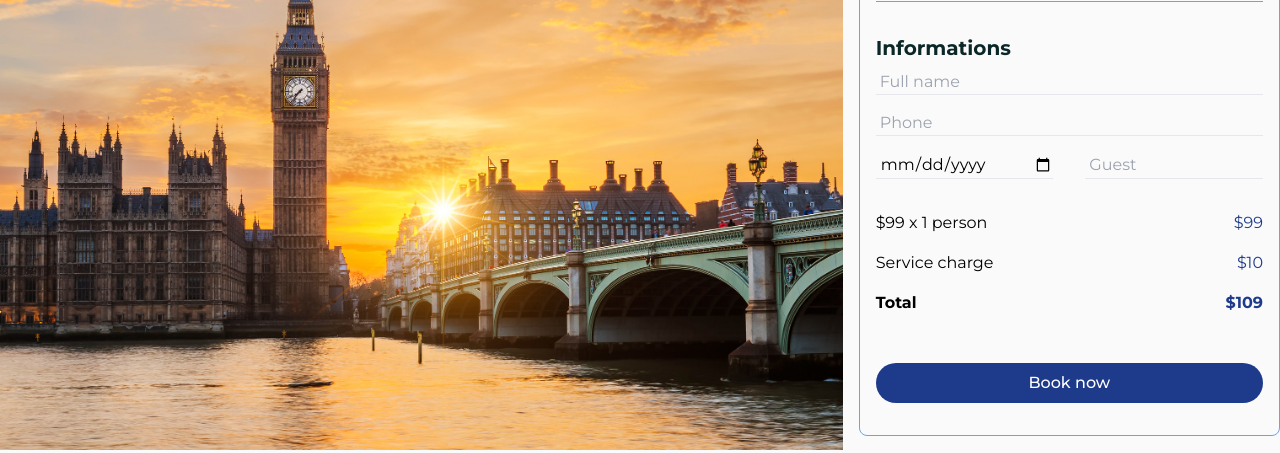
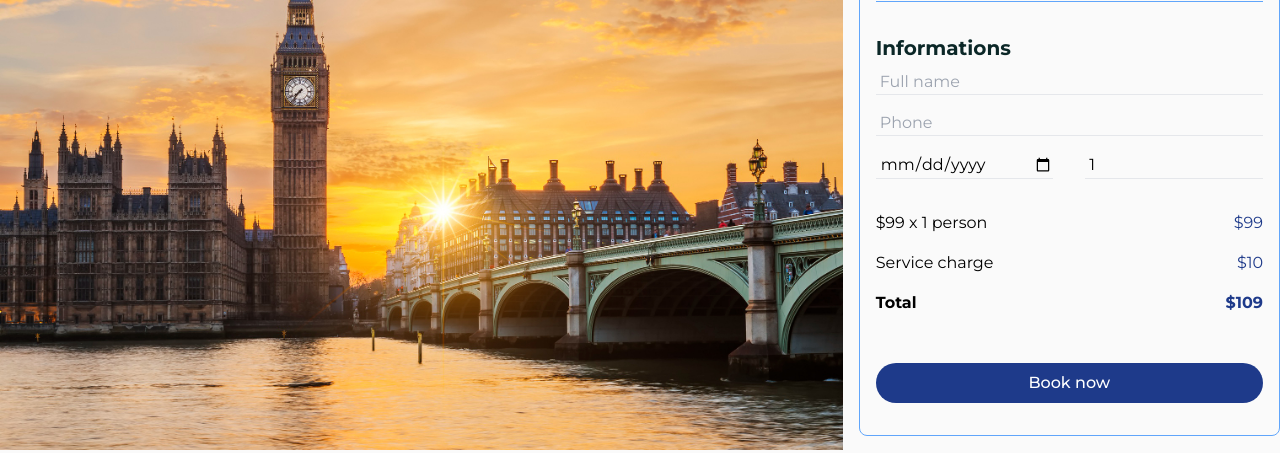
Before and after one commit to aliou77/MERN-Stack-Travel-Booking-Website, a React (Create React App) app in the folder frontend/: page /tours/01 in a window 1280 px wide. Shown: the part 248-701 px from the top of the page. Built offline with nearby package versions, Linux system fonts and the light colour scheme; a web font is replaced by a local one.

Commit message:
feat: form booking set up

```diff
--- a/frontend/src/Components/Booking.tsx
+++ b/frontend/src/Components/Booking.tsx
@@ -1,10 +1,37 @@
-import React from 'react'
+import React, { useState } from 'react'
 import calculateAvgRating from '../utls/calculateAvgRating';
 import { FontAwesomeIcon } from '@fortawesome/react-fontawesome';
 import { faStar } from '@fortawesome/free-solid-svg-icons';
+import {navigate, useNavigate} from 'react-router-dom';
 
 function Booking({tour}) {
     const { avgRating, totalRating} = calculateAvgRating(tour?.reviews);
+    const [credentials, setCredentials] = useState({
+        userId: '01',
+        email: "test@gmail.com",
+        fullName: "",
+        phone: "",
+        guestSize: 1,
+        bookAt: "",
+    })
+    const navigate = useNavigate()
+
+    const handleChange = (e: Event) =>{
+        // console.log(e.target.id)
+        setCredentials(prev => ({
+            ...prev,
+            [e.target?.name]: e.target?.value
+        }))
+    }
+
+    const handleClick = (e: Event) =>{
+        e.preventDefault()
+        // console.log(credentials)
+        navigate("/thank-you");
+    }
+
+    const serviceFee = 10;
+    const totalAmount = Number(tour.price) * Number(credentials.guestSize) + Number(serviceFee);
 
 
   return (
@@ -20,14 +47,14 @@ function Booking({tour}) {
             <p className='pt-[1px] bg-blue-400 my-8'></p>
             <div className="form-informations">
                 <h6 className='my-2 text-xl font-bold'>Informations</h6>
-                <form className='flex flex-col gap-4'>
-                    <input type="text" placeholder='Full name' className='w-full outline-none bg-transparent ps-1 border-b' required />
-                    <input type="text" placeholder='Phone' className='w-full outline-none bg-transparent ps-1 border-b' required />
+                <form className='' onSubmit={()=> handleClick}>
+                    <div className="form-content flex flex-col gap-4">
+                        <input type="text" name='fullName'  value={credentials.fullName } onChange={handleChange}  placeholder='Full name' className='w-full outline-none bg-transparent ps-1 border-b' required />
+                        <input type="text" name='phone' value={credentials.phone } onChange={handleChange}   placeholder='Phone' className='w-full outline-none bg-transparent ps-1 border-b' required />
                         <div className="flex justify-between gap-8">
-                        <input type="date"  className='w-full outline-none bg-transparent ps-1 border-b' required />
-                        <input type="text" placeholder='Guest'  className='w-full outline-none bg-transparent ps-1 border-b' required />
+                            <input type="date" name='bookAt'  value={credentials.bookAt } onChange={handleChange} className='w-full outline-none bg-transparent ps-1 border-b' required />
+                            <input type="text" name='guestSize' value={credentials.guestSize } onChange={handleChange}  placeholder='Guest'  className='w-full outline-none bg-transparent ps-1 border-b' required />
                         </div>
-                </form>
                     </div>
                     <div className="recap flex flex-col gap-4 mt-8">
                         <div className='item flex justify-between'>
@@ -36,16 +63,19 @@ function Booking({tour}) {
                         </div>
                         <div className='item flex justify-between'>
                             <span>Service charge</span>
-                    <span className='text-blue-900'>$10</span>
+                            <span className='text-blue-900'>${serviceFee}</span>
                         </div>
                         <div className='item flex justify-between'>
                             <span className='font-bold'>Total</span>
-                    <span className='text-blue-900 font-bold'>$109</span>
+                            <span className='text-blue-900 font-bold'>${totalAmount}</span>
                         </div>
                     </div>
                     <div className="btn-informations w-full mt-[3rem]">
-                <button className=' w-full font-medium text-white bg-blue-900 py-2 rounded-full hover:bg-blue-800'>Book now</button>
+                        <button type='submit' onClick={handleClick} className=' w-full font-medium text-white bg-blue-900 py-2 rounded-full hover:bg-blue-800'>Book now</button>
                     </div>
+                </form>
+            </div>
+
         </div>
     </div>
   )
--- /dev/null
+++ b/frontend/src/Pages/ThankYou.tsx
@@ -0,0 +1,11 @@
+import React from 'react'
+
+function ThankYou() {
+  return (
+    <main>
+        Thank you
+    </main>
+  )
+}
+
+export default ThankYou
--- a/frontend/src/Router/Routers.jsx
+++ b/frontend/src/Router/Routers.jsx
@@ -6,6 +6,7 @@ import SearchResultList from '../Pages/SearchResultList';
 import Login from '../Pages/Login';
 import Register from '../Pages/Register';
 import TourDetails from '../Pages/TourDetails';
+import ThankYou from '../Pages/ThankYou';
 
 function Routers() {
   return (
@@ -17,6 +18,7 @@ function Routers() {
         <Route path='/login' element={<Login />} />
         <Route path='/register' element={<Register />} />
         <Route path='/tours/search' element={<SearchResultList />} />
+        <Route path='/thank-you' element={<ThankYou />} />
     </Routes>
   )
 }
```
Lines whose indentation alone changed are shown as unchanged.
